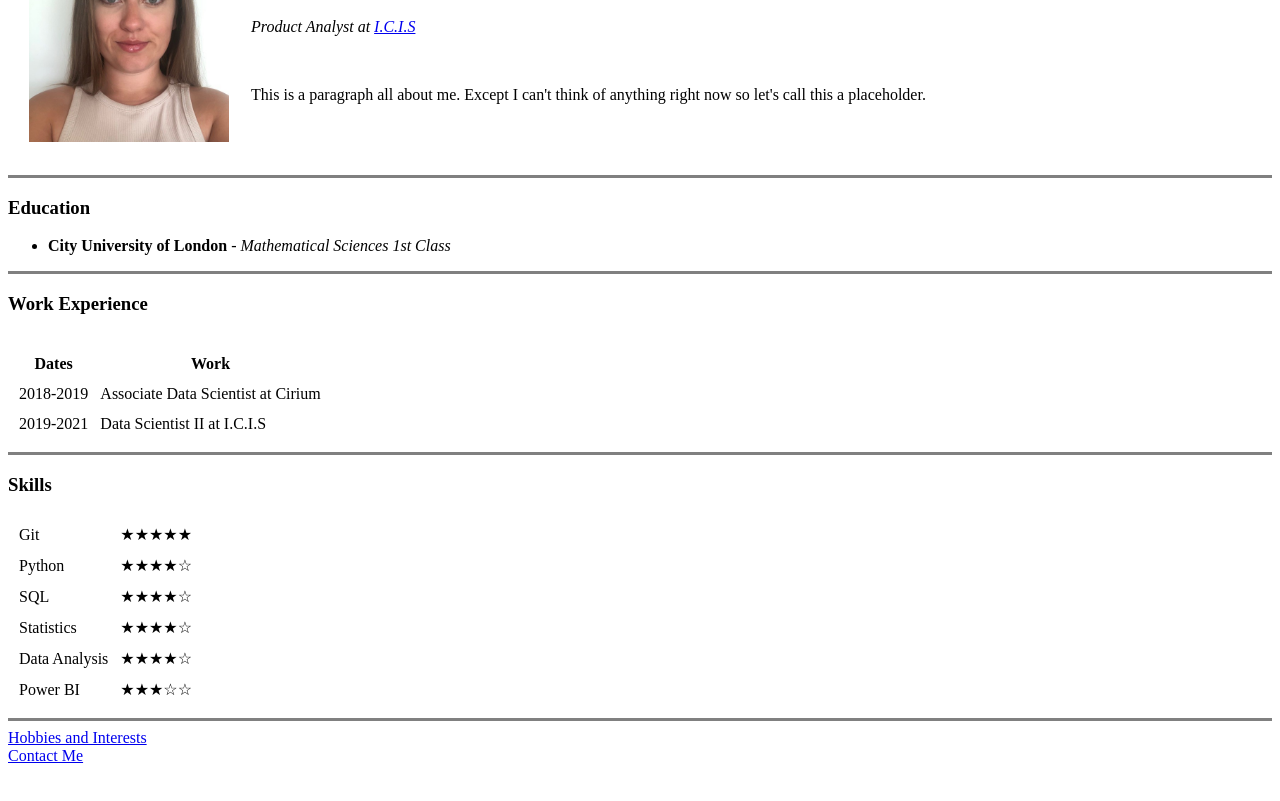
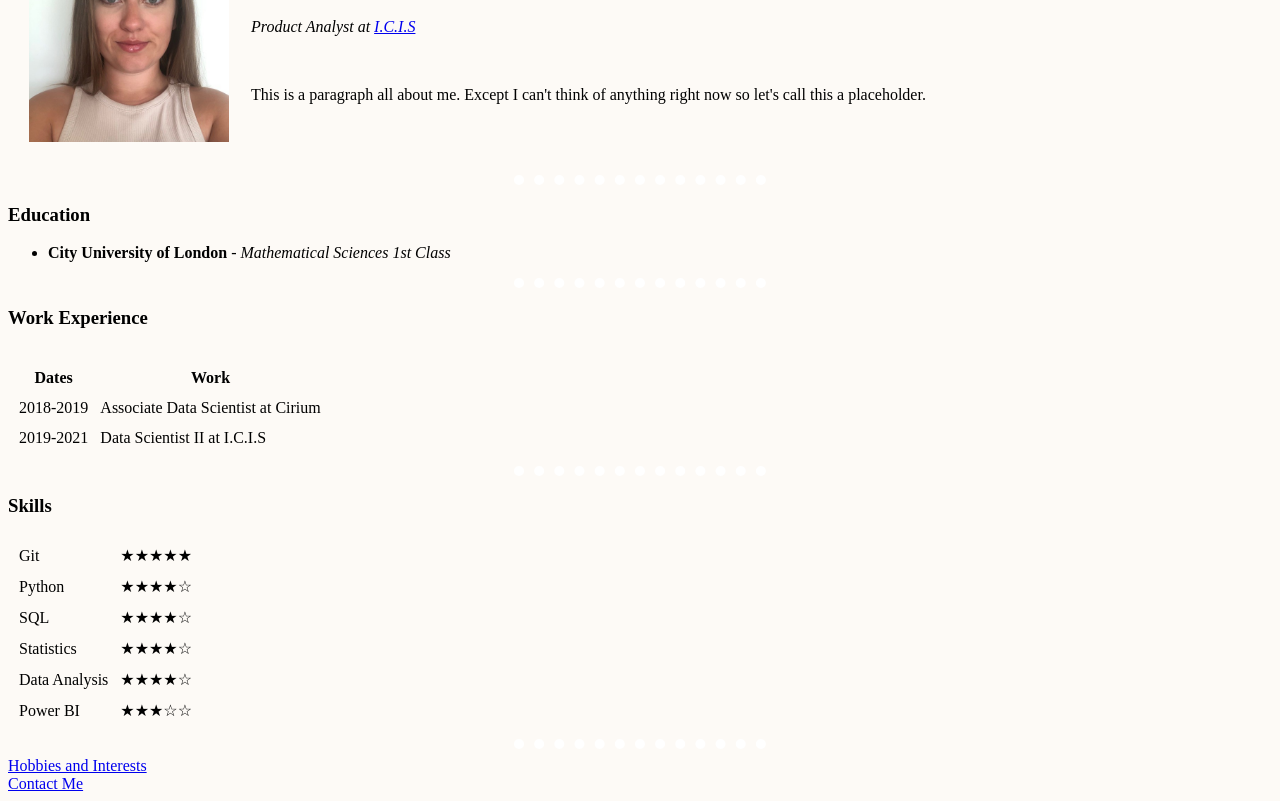
Before and after one commit to Demi26/cv, a plain HTML site: page index.html in a window 1280 px wide. Shown: the part 117-918 px from the top of the page. Before the commit the page ends 890 px from the top, so only its background shows below. Drawn offline with Linux system fonts and the light colour scheme.

Commit message:
updated site plus style sheet

```diff
--- /dev/null
+++ b/css/styles.css
@@ -0,0 +1,11 @@
+body {
+    background-color: #FDFAF6;
+  }
+
+hr {
+    border-style: none;
+    border-top-style: dotted;
+    border-color: white;
+    border-width: 10px;
+    width: 20%;
+  }
--- a/index.html
+++ b/index.html
@@ -4,6 +4,7 @@
 <head>
   <meta charset="utf-8">
   <title>Demi's Personal Site</title>
+  <link rel="stylesheet" href="css/styles.css">
 </head>
 
 <body>
@@ -19,12 +20,12 @@
       </td>
     </tr>
   </table>
-  <hr size="3" noshade>
+  <hr>
   <h3>Education</h3>
   <ul>
     <li><strong>City University of London</strong> - <em>Mathematical Sciences 1st Class</em></li>
   </ul>
-  <hr size="3" noshade>
+  <hr>
   <h3>Work Experience</h3>
   <table cellspacing="10">
     <thead>
@@ -46,7 +47,7 @@
       </tr>
     </tbody>
   </table>
-  <hr size="3" noshade>
+  <hr>
   <h3>Skills</h3>
   <table cellspacing="10">
     <tr>
@@ -74,7 +75,7 @@
       <td>★★★☆☆</td>
     </tr>
   </table>
-  <hr size="3" noshade>
+  <hr>
   <a href="hobbies.html">Hobbies and Interests</a>
   <br>
   <a href="contact-me.html">Contact Me</a>
```
Also changed, not shown: contact-me.html (+2 -1 lines), hobbies.html (+1 -0 lines).
